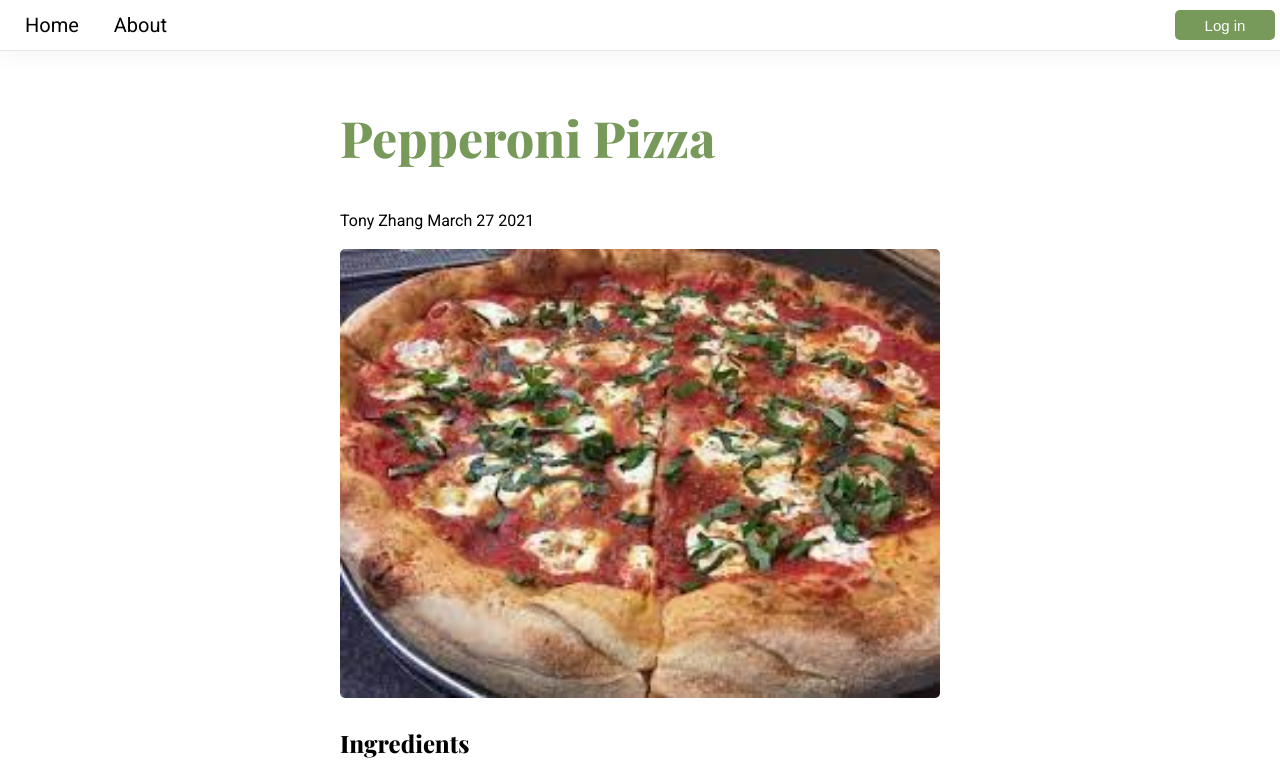
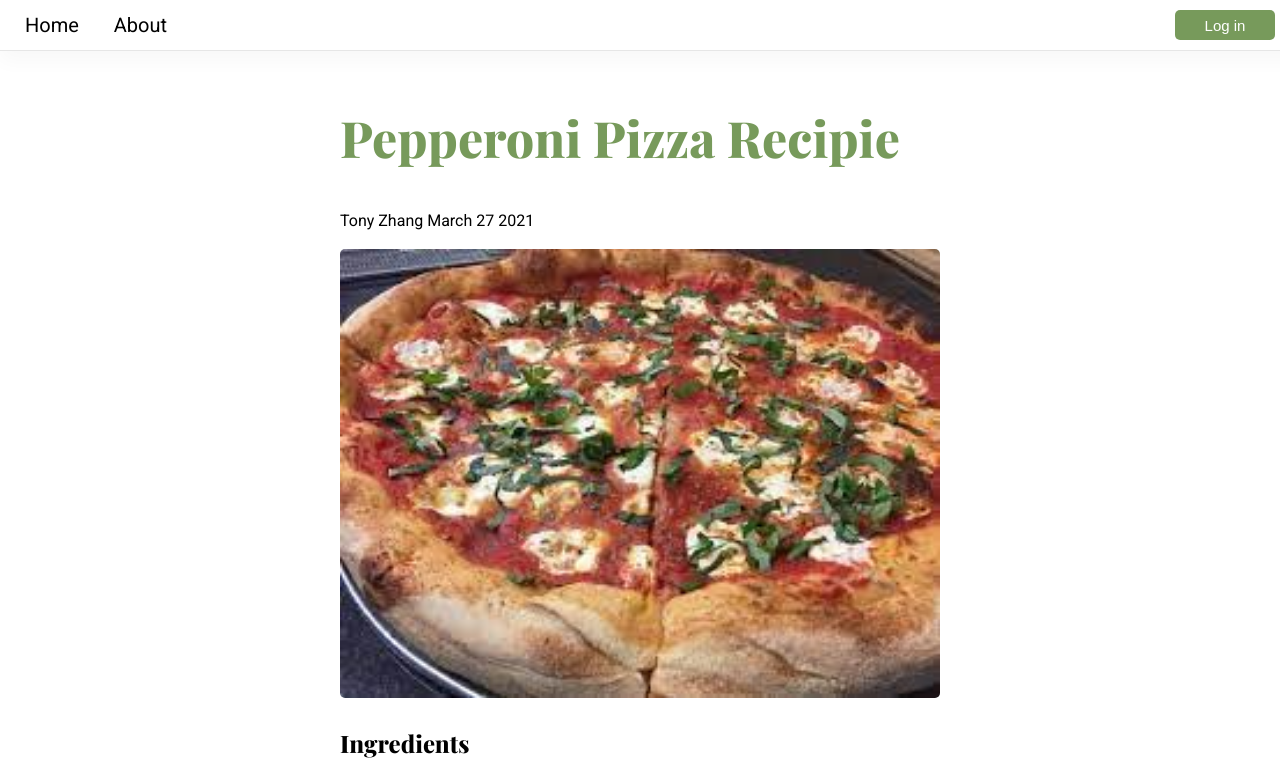
Before and after one commit to Tony1324/tutorialWebsite, a plain HTML site: page index.html in a window 1280 px wide. Shown: the top 778 px of the page. Drawn offline with nearby package versions, Linux system fonts and the light colour scheme.

Commit message:
second commit

```diff
--- a/index.html
+++ b/index.html
@@ -13,7 +13,7 @@
             <button>Log in</button>
         </nav>
         <div id="main-container" class="container">
-            <h1>Pepperoni Pizza</h1>
+            <h1>Pepperoni Pizza Recipie</h1>
             <p>Tony Zhang March 27 2021</p>
             <img src="images/pizza.jpeg" alt="image of a pizza">
             <h2>Ingredients</h2>
```
